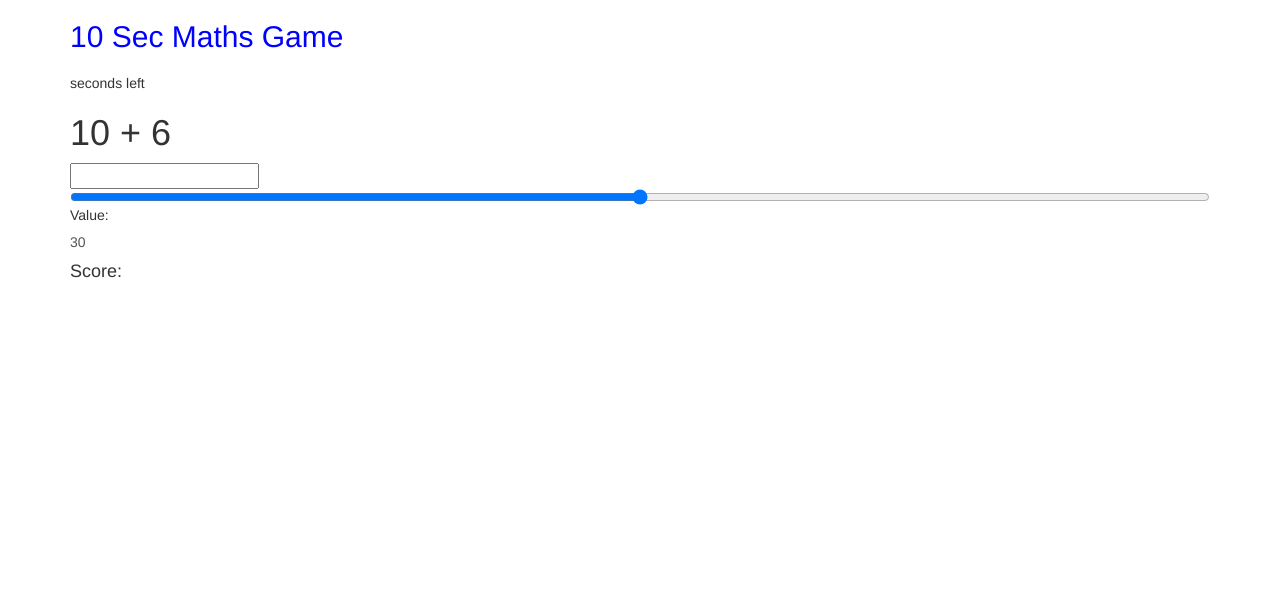
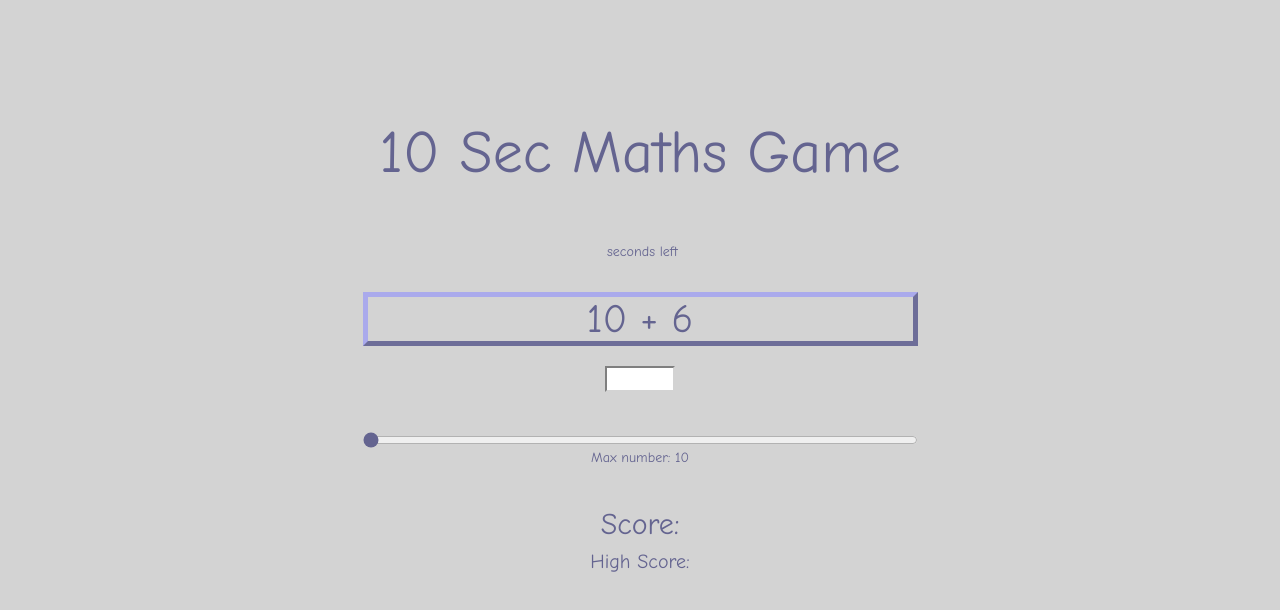
Before and after one commit to MonikaGitHub656/10SecMathGame, a plain HTML site: page index.html in a window 1280 px wide. Drawn offline with nearby package versions, Linux system fonts and the light colour scheme.

Commit message:
Finised styling through css. Added 2 bonus features.

```diff
--- a/index.html
+++ b/index.html
@@ -12,15 +12,18 @@
   <body>
     <div class="container">
       <div class="row">
-        <div class="col-xs-12">
+        <div class="col-xs-6 col-xs-offset-3 content">
           <h2>10 Sec Maths Game</h2>
           <h3 id="time-left"></h3>
-          <p>seconds left</p>
+          <span>seconds left</span>
           <h1 id="equation"></h1>
           <input id="user-input" type="number" />
           <input id="range" type="range" min="10" max="50" />
-          <p>Value: <output id="value"></output></p>
-          <h4>Score: <span id="score"></span></h4>
+          <p>Max number: <span id="value"></span></p>
+          <div class="scores">
+            <h4>Score: <span id="score"></span></h4>
+            <h4 style="font-size: 20px;">High Score: <span id="high-score"></span></h4>
+          </div>
         </div>
       </div>
     </div>
--- a/script.js
+++ b/script.js
@@ -1,18 +1,23 @@
+$(document).ready(function () {
+  // global variables
   var currentQuestion;
   var timeLeft = 10;
   var interval;
   var score = 0;
-var maxNum;
+  var maxNum = 10;
+  var highScore = 0;
 
-
+  // start of functions
   var randomNumberGenerator = function (size) {
     return Math.ceil(Math.random() * size);
   }
 
   var questionGenerator = function () {
     var question = {};
-  var num1 = randomNumberGenerator(10);
-  var num2 = randomNumberGenerator(10);
+    $("#range").val(maxNum);
+    updateRange();
+    var num1 = randomNumberGenerator(maxNum);
+    var num2 = randomNumberGenerator(maxNum);
 
     question.answer = num1 + num2;
     question.equation = String(num1) + " + " + String(num2);
@@ -43,7 +48,11 @@ var startGame = function () {
     if (!interval) {
       if (timeLeft === 0) {
         updateTimeLeft(10);
+        if(score > highScore) {
+          updateHighScore(score);
+        }
         updateScore(-score);
+
       }
       interval =  setInterval(function () {
         updateTimeLeft(-1);
@@ -60,27 +69,32 @@ var updateScore = function (amount) {
     $('#score').text(score);
   }
 
-var updateRange = function () {
-
+  var updateHighScore = function (amount) {
+    highScore = amount;
+    $('#high-score').text(highScore);
   }
 
-$(document).ready(function () {
+  var updateRange = function () {
+    $('#value').text(maxNum);
+  }
+  // end of functions
+
+
   renderNewQuestion();
 
+
   // listening for change in user input for range to use in number generator
-  var value = document.querySelector("#value");
-  var range = document.querySelector("#range");
-  value.textContent = range.value;
   $('#range').on("change", function (e) {
     maxNum = e.target.value;
+    updateRange();
+    renderNewQuestion();
   });
 
+  // listening for keyup to start game and check the answer
   $('#user-input').on('keyup', function () {
     startGame();
     checkAnswer(Number($(this).val()), currentQuestion.answer);
 
   });
 
-
-
 })
--- a/style.css
+++ b/style.css
@@ -1,3 +1,50 @@
+body {
+  background-color: lightgrey;
+  font-family: comic sans ms;
+  color: rgb(100, 100, 144);
+}
+
+div.content {
+  text-align: center;
+  margin-top: 100px;
+
+}
+
 h2 {
-  color: blue;
+  text-align: center;
+  font-size: 60px;
+  margin-bottom: 40px;
 }
+
+h3 {
+  display: inline-block;
+  color: red;
+}
+
+h1 {
+
+  margin-top: 30px;
+  margin-bottom: 20px;
+  padding-right: 0;
+  padding-left: 0px;
+  font-size: 40px;
+  border: 0.5rem outset rgb(170, 170, 236);
+}
+
+input#user-input {
+  border-color: lightgrey;
+  width: 70px;
+}
+
+input#range {
+  margin-top: 40px;
+  accent-color:  rgb(100, 100, 144);
+}
+
+h4 {
+  font-size: 30px;
+}
+
+div.scores {
+  margin-top: 40px;
+}
```
Lines whose indentation alone changed are shown as unchanged.
